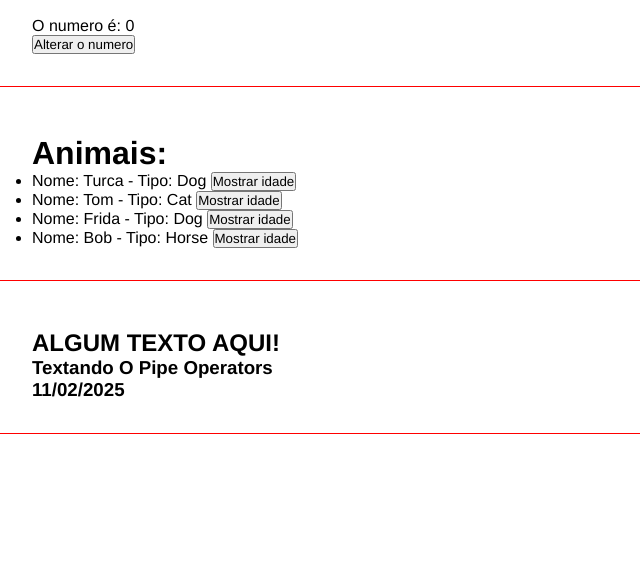
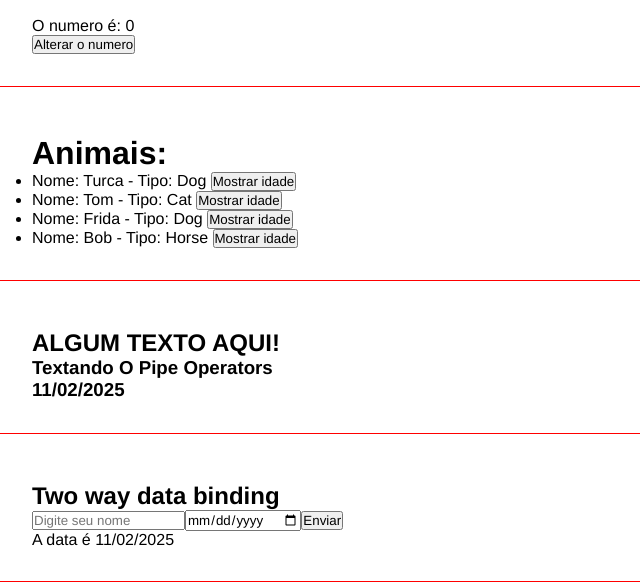
Before and after one commit to alexmacieldeveloper/meu-projeto-angular-13, an Angular app: page / in a window 1280 px wide. Shown: the part 994-1578 px from the top of the page, without its empty margins (0-640 px from the left). Built offline with nearby package versions, Linux system fonts and the light colour scheme.

Commit message:
working with two way binding

```diff
--- a/src/app/app.component.html
+++ b/src/app/app.component.html
@@ -13,3 +13,4 @@
 <app-emitter></app-emitter>
 <app-list-render></app-list-render>
 <app-pipes></app-pipes>
+<app-two-way-binding></app-two-way-binding>
--- /dev/null
+++ b/src/app/components/two-way-binding/two-way-binding.component.html
@@ -0,0 +1,12 @@
+<div class="class">
+    <h2>Two way data binding</h2>
+    <form>
+        <input type="text" [(ngModel)]="name"
+            name="name"
+            placeholder="Digite seu nome">
+        <input type="date" [(ngModel)]="data" name="data">
+        <input type="submit" value="Enviar">
+    </form>
+    <p *ngIf="name != ''" >O nome é:  {{name}}</p>
+    <p>A data é {{data | date:'dd/MM/yyyy' }}</p>
+</div>
--- /dev/null
+++ b/src/app/components/two-way-binding/two-way-binding.component.ts
@@ -0,0 +1,17 @@
+import { Component, OnInit } from '@angular/core';
+
+@Component({
+  selector: 'app-two-way-binding',
+  templateUrl: './two-way-binding.component.html',
+  styleUrls: ['./two-way-binding.component.css']
+})
+export class TwoWayBindingComponent implements OnInit {
+  name: string = '';
+  data = new Date;
+
+  constructor() { }
+
+  ngOnInit(): void {
+  }
+
+}
```
Also changed, not shown: src/app/app.module.ts (+6 -2 lines), src/app/components/two-way-binding/two-way-binding.component.css (added), 1 other file (tests, documents, lock files or other folders).
